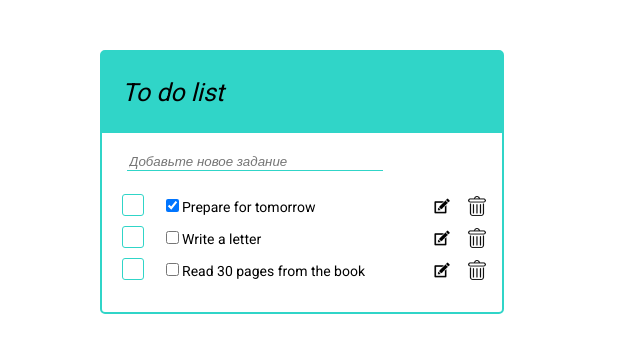
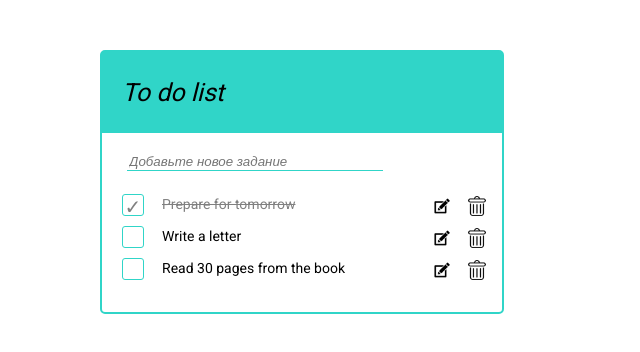
Before and after one commit to marinarodkin/todo, a React (Create React App) app: page / in a window 1280 px wide. Shown: the top 352 px of the page, without its empty margins (0-640 px from the left). Built offline with nearby package versions, Linux system fonts and the light colour scheme.

Commit message:
checkbox customisation done

```diff
--- a/src/App.css
+++ b/src/App.css
@@ -67,12 +67,19 @@
 }
 
 .task-check {
-
+    display: none;
 }
 
 .task-label {
     margin-left: 50px;
     position: relative;
+}
+
+.task-label_through{
+    margin-left: 50px;
+    position: relative;
+    text-decoration: line-through;
+    color: grey;
 }
 
 .task-label::before {
@@ -85,13 +92,18 @@
     top: -2px;
     border: 1px solid #30d5c8;
     border-radius: 3px;
+
 }
-
-.task-check:checked + .task-label::before {
+.task-label_through::before {
+    position: absolute;
+    display: block;
+    width: 20px;
+    height: 20px;
+    left: -40px;
+    top: -2px;
+    border: 1px solid #30d5c8;
+    border-radius: 3px;
     content: '✓';
-    border: 1px solid red;
+    font-size: 20px;
+    text-align: center;
 }
-
-.task-check:checked + .task-label {
-    text-decoration: line-through;
-}
--- a/src/App.js
+++ b/src/App.js
@@ -3,7 +3,7 @@ import TodoForm from './components/TodoForm';
 import TodoList from './components/TodoList';
 import './App.css';
 import uuidv4 from 'uuid/v4';
-import ReactDOM from 'react-dom';
+
 
 
 class App extends Component {
@@ -50,13 +50,13 @@ class App extends Component {
 
     deleteTask = (e) => {
         e.preventDefault();
-        const id = e.target.parentNode.parentNode.id;
+        const id = e.target.parentNode.previousSibling.firstChild.id;
         this.setState(prevState => ({ tasks: prevState.tasks.filter(item => item.index != id) }))
     }
 
     editTask = (e) => {
         e.preventDefault();
-        const id = e.target.parentNode.parentNode.id;
+        const id = e.target.parentNode.previousSibling.firstChild.id;
         const tasksCopy = [...this.state.tasks];
         const clickedTask = tasksCopy.find(item => item.index == id);
         const updatedContent = clickedTask.content;
--- a/src/components/TodoList.js
+++ b/src/components/TodoList.js
@@ -3,6 +3,9 @@ import '../App.css';
 
 
 class TodoList extends Component {
+    labelStyle(item) {
+       return item.done ? "task-label_through" : 'task-label';
+    }
   render() {
     const tasksCopy  = [...this.props.tasks];
     tasksCopy.sort((a,b) => b.index - a.index);
@@ -10,14 +13,15 @@ class TodoList extends Component {
       <div className="tasks">
         <form>
         {tasksCopy.map(item =>
-            (<div className="task" key = {item.id} id = {item.index}>
-               <label className = "task-label" htmlFor = {item.index}>
+            (<div className="task" key = {item.id} >
+               <label className = {this.labelStyle(item)} htmlFor = {item.index}>
                 <input
                     className = "task-check"
                     type = 'checkbox'
                     id = {item.index}
                     checked = {item.done}
                     onChange = {this.props.onClick}
+
                      />
                 {item.content}
                 </label>
```
